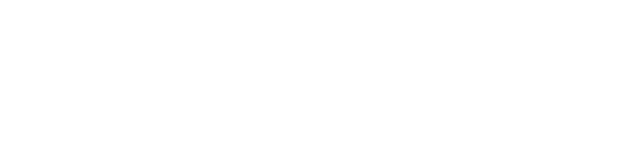
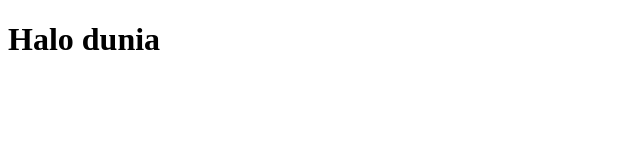
Before and after one commit to azriki97/Coba_Git_2, a plain HTML site: page index.html in a window 1280 px wide. Shown: the whole page, without its empty margins (0-640 px from the left). Drawn offline with Linux system fonts and the light colour scheme.

Commit message:
second commit

```diff
--- a/index.html
+++ b/index.html
@@ -6,6 +6,6 @@
     <title>Document</title>
 </head>
 <body>
-
+    <h1>Halo dunia</h1>
 </body>
 </html>
```
